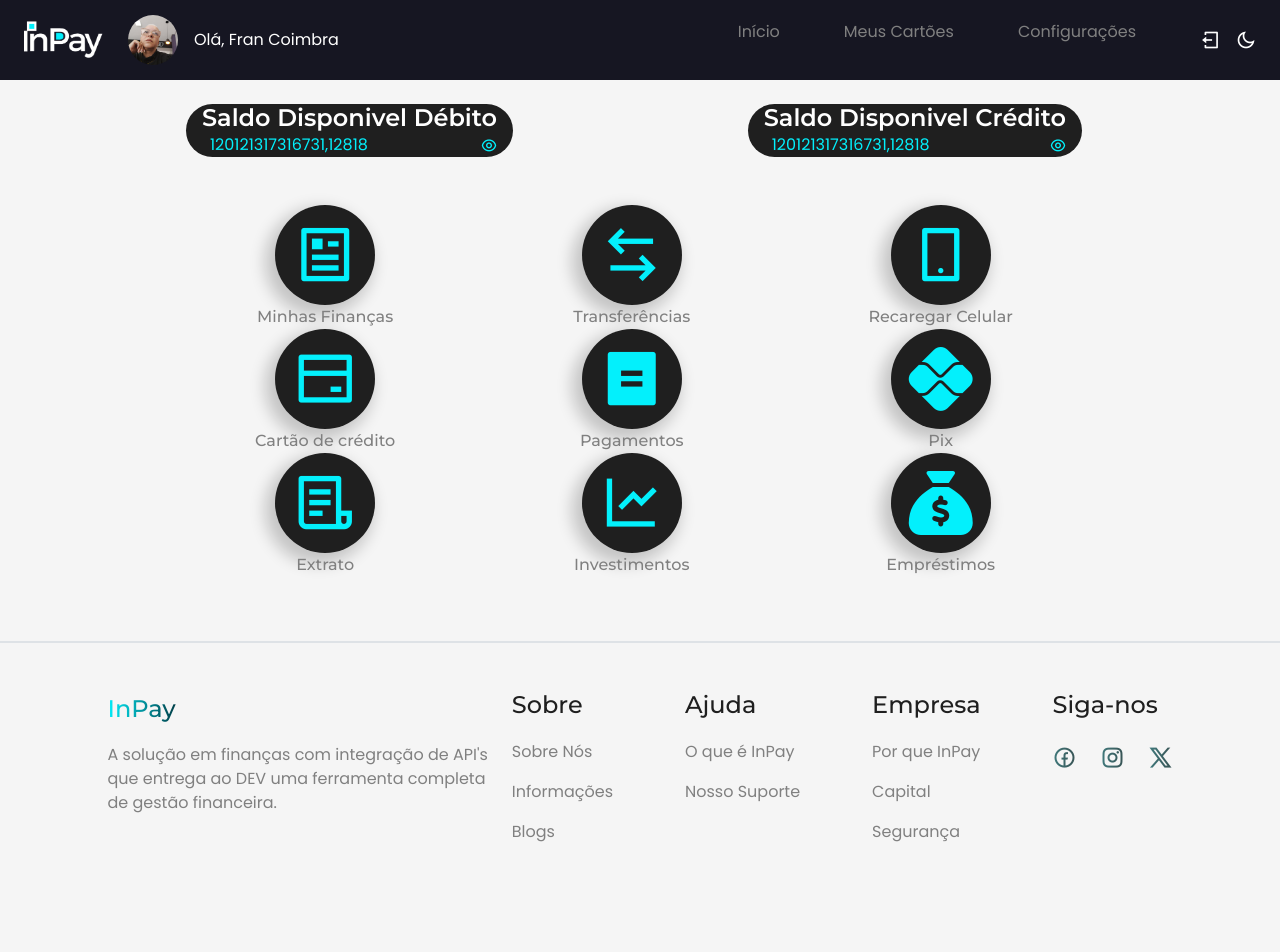
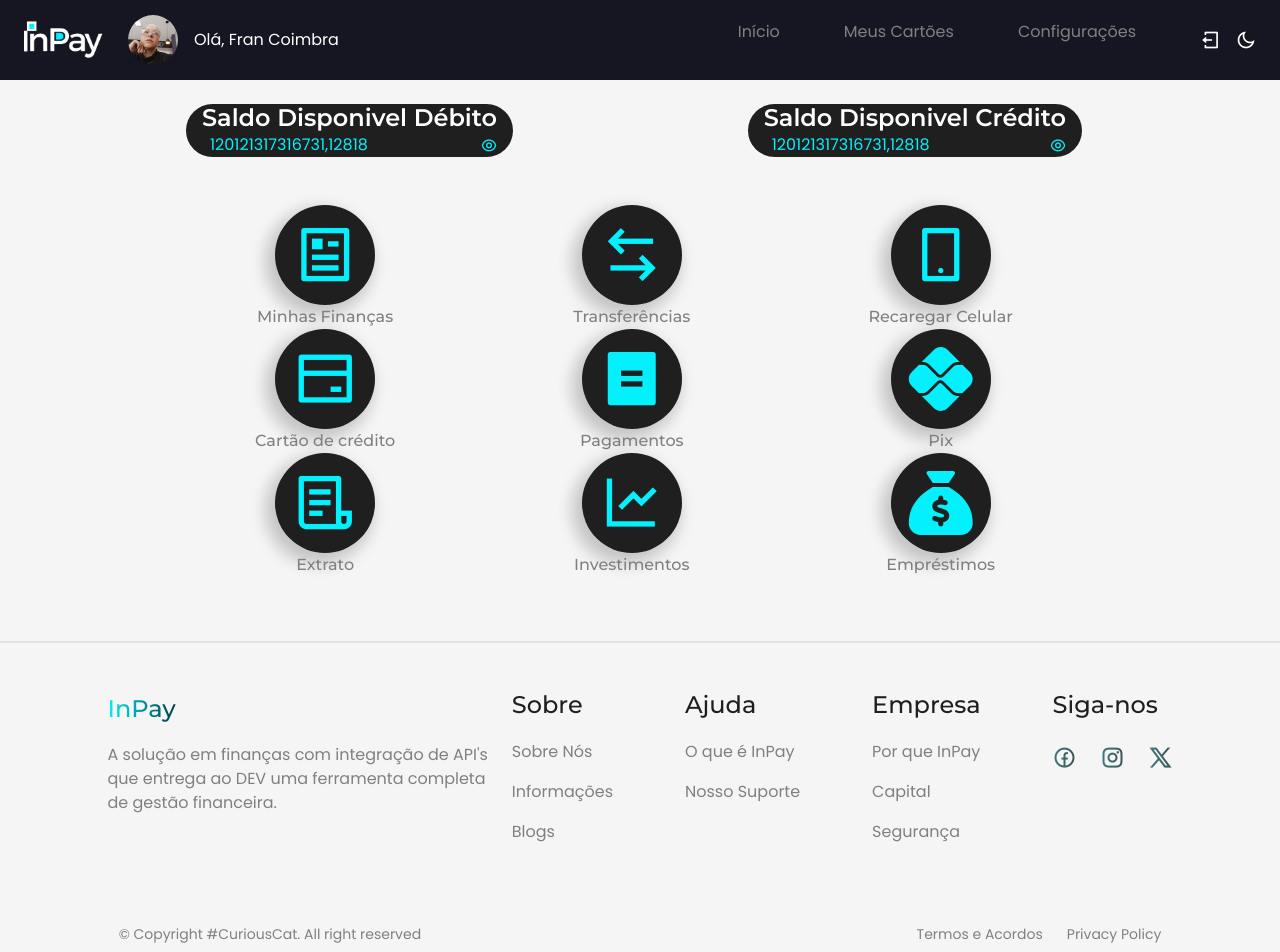
Before and after one commit to Mitisuaki/InPay--CuriousCat, an Angular app: page /user/home-page in a window 1280 px wide. Shown: the top 952 px of the page. Built offline with nearby package versions, Linux system fonts and the light colour scheme.

Commit message:
ajustando a distancia da parte final do footer com as outras coisas

```diff
--- a/src/app/pages/footer/footer.component.css
+++ b/src/app/pages/footer/footer.component.css
@@ -90,7 +90,7 @@
 }
 
 .footer_group {
-  margin-top: 4rem;
+  margin-top: 3rem;
   flex-direction: column;
   align-items: center;
   row-gap: 1rem;
@@ -195,7 +195,7 @@
   }
 
   .footer_group {
-      margin-top: 6.5rem;
+      margin-top: 4rem;
   }
 
   .scrollup {
```
